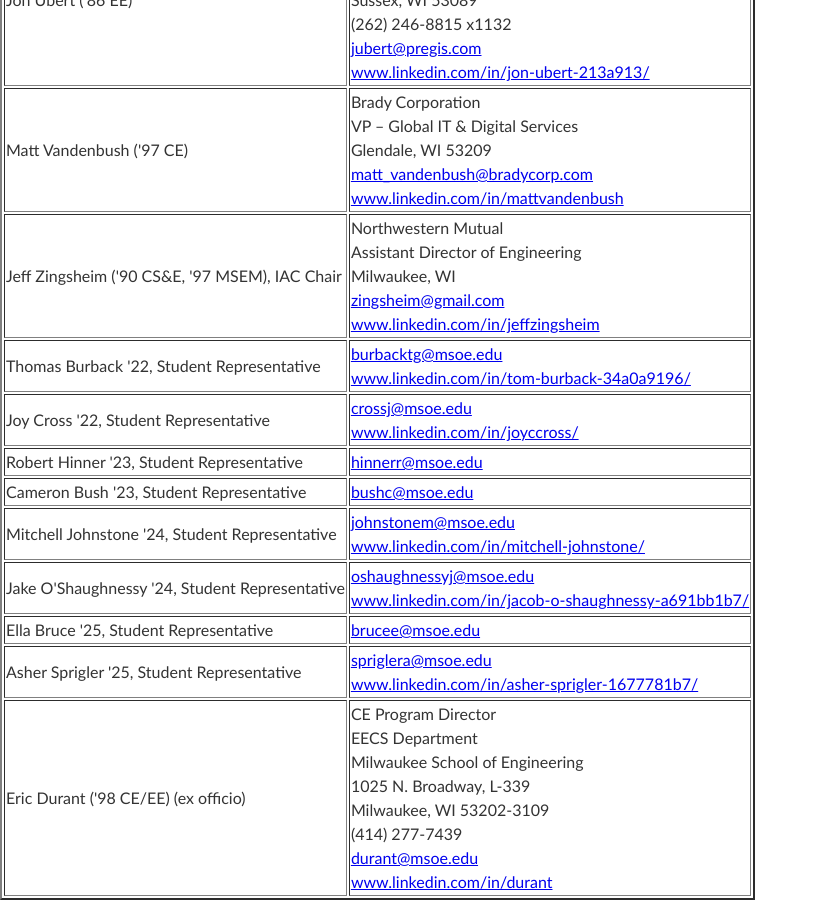
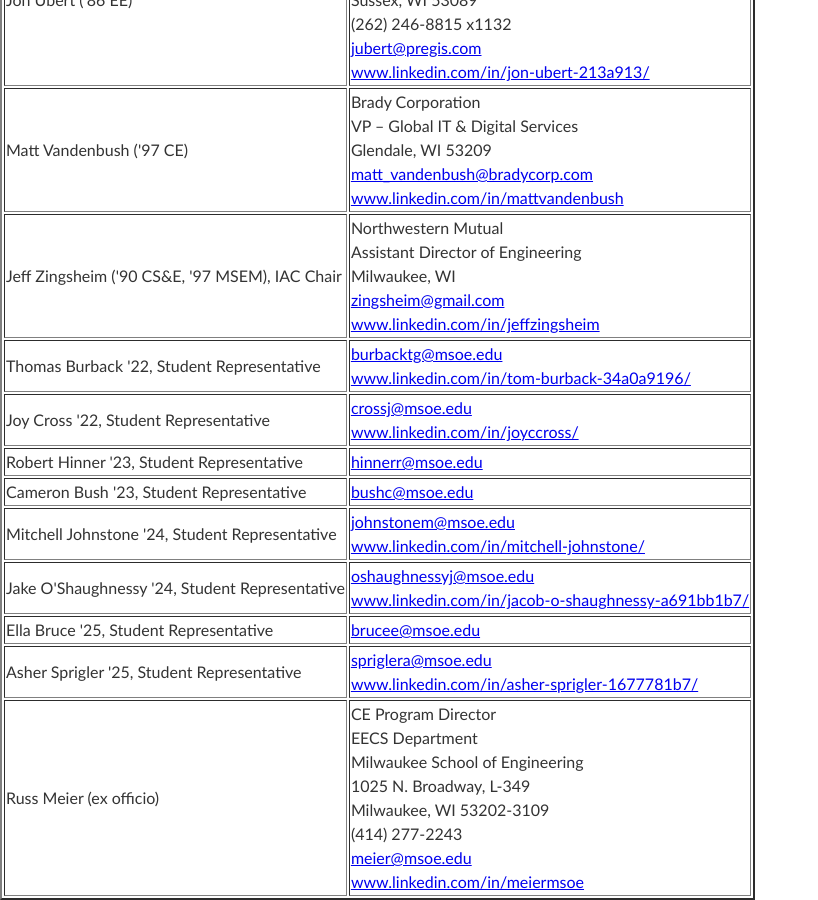
Before and after one commit to edurant/edurant.github.io, a Jekyll site: the page built from ceiac/members.html, in a window 1280 px wide and 900 px high, scrolled down 2791 px. Shown: the whole window, without its empty margins (0-818 px from the left). Built offline with Jekyll 4.4.1, drawn with Linux system fonts in a browser that asks for light colours.

Commit message:
CE IAC membership update PD

```diff
--- a/ceiac/members.html
+++ b/ceiac/members.html
@@ -203,14 +203,14 @@ Mr. Lon Bushweiler (Plexus), Dr. Eric Durant (MSOE), Mr. Bryce Ferguson (Rockwel
       <a href="https://www.linkedin.com/in/asher-sprigler-1677781b7/">www.linkedin.com/in/asher-sprigler-1677781b7/</a></td>
 </tr>
 <tr>
-  <td>Eric Durant ('98 CE/EE) (ex officio)</td>
+  <td>Russ Meier (ex officio)</td>
   <td>CE Program Director<br>
     EECS Department<br>
     Milwaukee School of Engineering<br>
-    1025 N. Broadway, L-339<br>
+    1025 N. Broadway, L-349<br>
     Milwaukee, WI 53202-3109<br>
-    (414) 277-7439
-    <br/><a href="mailto:durant@msoe.edu">durant@msoe.edu</a>
-    <br/><a href="https://www.linkedin.com/in/durant">www.linkedin.com/in/durant</a></td>
+    (414) 277-2243
+    <br/><a href="mailto:meier@msoe.edu">meier@msoe.edu</a>
+    <br/><a href="https://www.linkedin.com/in/meiermsoe/">www.linkedin.com/in/meiermsoe</a></td>
 </tr>
 </table>
```
